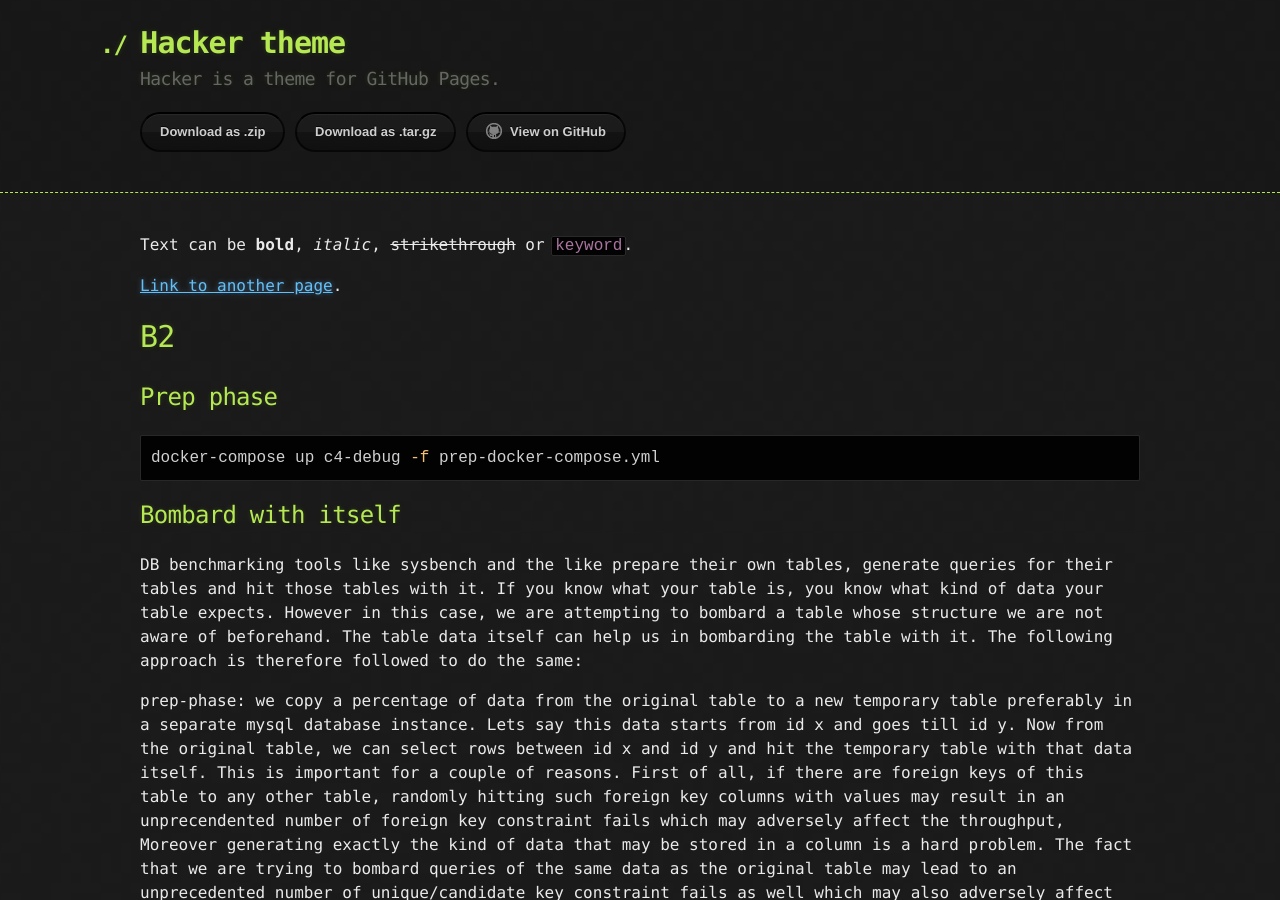
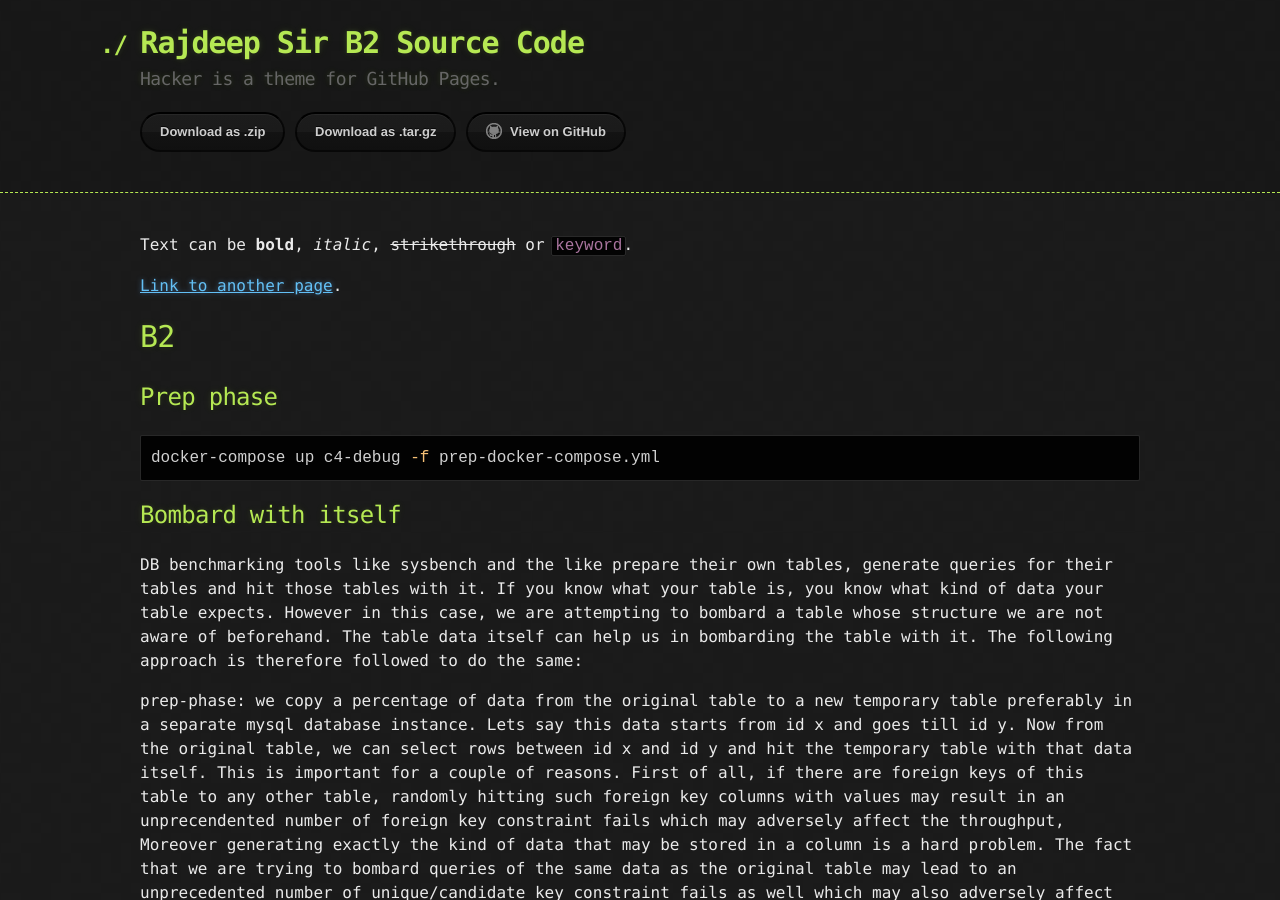
Before and after one commit to RiflerRick/b2, a Jekyll site: the page built from docs/index.md, in a window 1280 px wide and 900 px high. Built offline with Jekyll 4.4.1, drawn with Linux system fonts in a browser that asks for light colours.

Commit message:
config changes doc

```diff
--- a/docs/_config.yml
+++ b/docs/_config.yml
@@ -1,4 +1,4 @@
-title: Hacker theme
+title: Rajdeep Sir B2 Source Code
 description: Hacker is a theme for GitHub Pages.
 show_downloads: true
 google_analytics:
```
